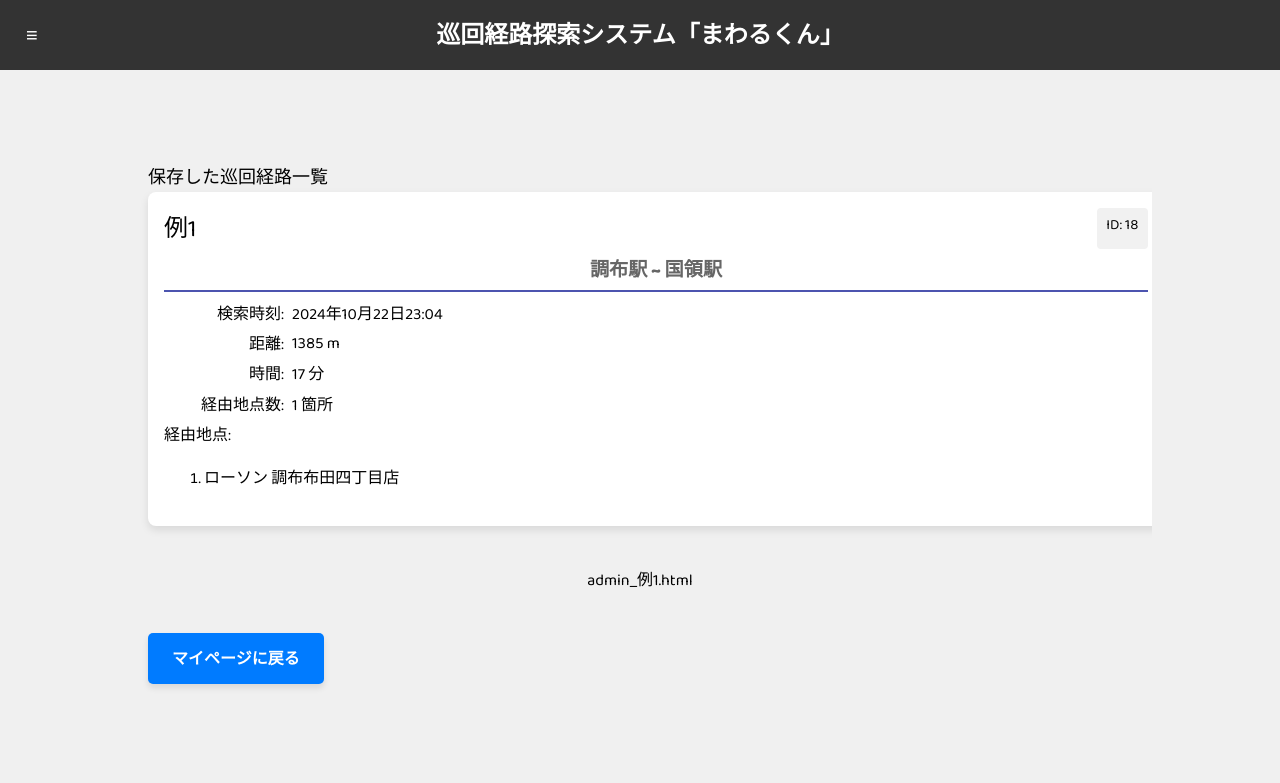
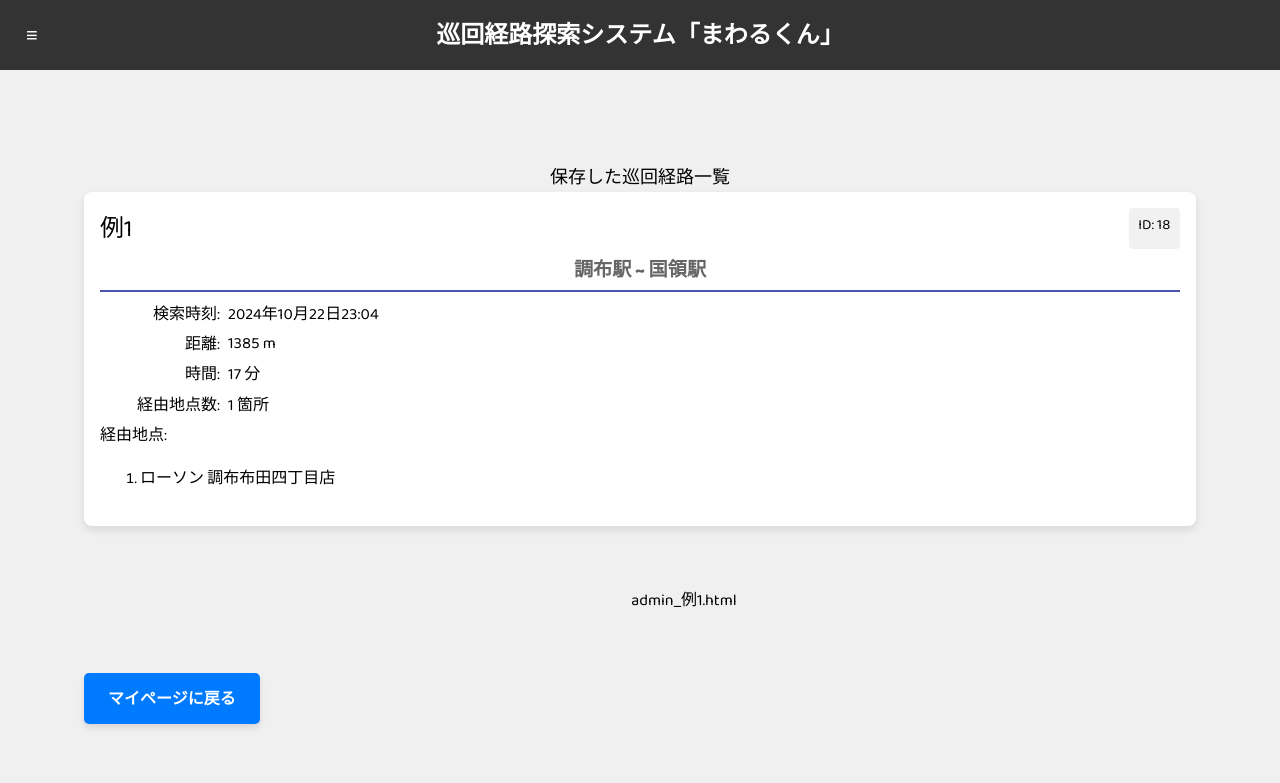
Before and after one commit to KeiNagaoka/routing_System, a Django app: a page that uses routing/templates/route_display.html in a window 1280 px wide. Shown: the top 783 px of the page. Run offline with Django 5.2, Linux system fonts and the light colour scheme; a user stored in the database is signed in; data comes from the database, SQL or seed files in the repository; both versions use the stored data as it was after the commit; parts of the project's set-up code (start-up, migrations or seed data) failed here and were passed over.

Commit message:
バグ修正中

```diff
--- a/routing/templates/index.html
+++ b/routing/templates/index.html
@@ -55,6 +55,7 @@
                     </div>
                     <h3>{{ route.start_spot }} ~ {{ route.goal_spot }}</h3>
                 </div>
+
                 <div class="route-details">
                     <p>
                         <span>検索時刻:</span>
@@ -76,6 +77,9 @@
                         <span class="time">{{ route.time }} 分</span>
                     </p>
 
+                </div>
+
+                <div class="route-actions">
                     <a href="{% url 'accounts:route_display' %}?title={{ route.title }}" class="btn btn-primary">詳細を表示</a>
                 </div>
 
--- a/routing/templates/route_display.html
+++ b/routing/templates/route_display.html
@@ -21,6 +21,7 @@
                 </div>
                 <h3>{{ route.start_spot }} ~ {{ route.goal_spot }}</h3>
             </div>
+
             <div class="route-details">
                 <p>
                     <span>検索時刻:</span>
--- a/routing/templates/static/css/display_styles.css
+++ b/routing/templates/static/css/display_styles.css
@@ -1,9 +1,27 @@
 .container {
     width: 100%; /* 画面幅に合わせる */
-    max-width: 80%; /* 必要に応じて最大幅を調整 */
+    max-width: 90%; /* 必要に応じて最大幅を調整 */
 
     margin: 2rem auto;
 }
+
+
+/* route_display_styles.css */
+.route_container {
+    text-align: center;
+    margin-bottom: 20px;
+}
+
+.route_html {
+    justify-content: center;
+    width: 200%; /* 横幅を100%に設定 */
+    max-width: 1200px; /* 必要に応じて最大幅を設定 */
+    height: 100%; /* 高さを設定（必要に応じて調整） */
+    margin: 0 auto; /* 中央揃え */
+    padding: 20px; /* 必要に応じてパディングを設定 */
+    box-sizing: border-box; /* パディングやボーダーを含めて幅を計算 */
+}
+
 
 .search-container {
     display: flex;
@@ -201,8 +219,12 @@ form {
     gap: 5px; /* フォーム要素間のスペース */
 }
 
-
-
+/* display_styles.css */
+.mypage {
+    display: flex;
+    justify-content: space-between; /* 左右に要素を配置 */
+    align-items: center; /* 必要に応じて垂直方向の中央揃え */
+}
 
 /* ページネーションのスタイル */
 .pagination {
--- a/routing/templates/static/css/mypage_styles.css
+++ b/routing/templates/static/css/mypage_styles.css
@@ -30,21 +30,20 @@
     margin: 12px 0; /* 上下に20pxの間隔を設定 */
 }
 
-
-/* 経路リストのスタイル */
 .route-list {
     display: grid;
     grid-template-columns: 1fr; /* 1列に変更 */
     gap: 1.5rem;
+    width: 100%; /* 親要素の幅を100%に設定 */
 }
 
-/* 各経路のカードスタイル */
 .route-card {
     background-color: white;
     border-radius: 8px;
     box-shadow: 0 4px 8px rgba(0, 0, 0, 0.1);
     padding: 1rem;
     width: 100%; /* 横幅を最大化 */
+    box-sizing: border-box; /* パディングを含めて幅を計算 */
     transition: transform 0.2s, box-shadow 0.2s;
 }
 
@@ -67,6 +66,7 @@
 }
 
 .route-header h3 {
+    text-align: center;
     margin: 0; /* h3のマージンをリセット */
     font-size: 1.2em; /* フォントサイズを調整（必要に応じて） */
     color: #666; /* 色を調整（必要に応じて） */
@@ -77,6 +77,10 @@
     background-color: #f1f1f1;
     padding: 0.3rem 0.6rem;
     border-radius: 4px;
+}
+
+.route-details {
+    text-align: left;
 }
 
 .route-details p {
--- a/routing/views.py
+++ b/routing/views.py
@@ -80,10 +80,17 @@ class SearchingView(TemplateView):
         text = ""
         routes = []
         spot_num = 1
+        start_spot = ""
+        goal_spot = ""
+        via_spots = [{"idx":i,
+                      "name":""}
+                      for i in range(1,11)]
 
         range10 = list(range(1,11))
         data = {'routes':routes,
-                'range10':range10,
+                'start_spot':start_spot,
+                'goal_spot':goal_spot,
+                'via_spots':via_spots,
                 }
         return render(request, 'routesearch.html', data)
 
@@ -95,6 +102,9 @@ class SearchingView(TemplateView):
         user = request.user
         via_spots_num = request.POST.get('number_spot')
         print(f"via_spots_num:{via_spots_num}/{type(via_spots_num)}")
+        via_spots = [{"idx":i,
+                      "name":""}
+                      for i in range(1,11)]
 
         # node_dfとspot_info_df
         range10 = list(range(1,11))
@@ -124,7 +134,7 @@ class SearchingView(TemplateView):
                     'start_spot':start_spot,
                     'goal_spot':goal_spot,
                     'ainm_tags':str(aim_tags),
-                    'range10':range10,
+                    'via_spots':via_spots,
                     }
         else:
             # 無効なタグが入力された場合
--- a/routingSystem/backend/tsp_solve.py
+++ b/routingSystem/backend/tsp_solve.py
@@ -593,7 +593,6 @@ def tsp_execute(node_df=node_df,
 			via_spots = []
 
 		info_json = {
-			"name":f'経路{route_index+1}',
 			"order":spots,
 			"map_html_str":map_html_str,
 			"distance":dist,
@@ -604,6 +603,10 @@ def tsp_execute(node_df=node_df,
 		timelist.append(time.time())
 		print(f"info_json生成:{timelist[-1]-timelist[-2]}秒")
 
+	# distanceが小さい順に並び替え
+	info_json_list = sorted(info_json_list, key=lambda x: x["distance"])
+	for idx, info_json in enumerate(info_json_list):
+		info_json_list[idx]["name"] = f"経路{idx+1}"
 	info_json_list_shrinked = [{key:val for key,val in info_json.items() if key != "map_html_str"} for info_json in info_json_list]
 	print(f"info_json_list:{info_json_list_shrinked}")
 	return info_json_list
```
Also changed, not shown: routing/templates/routesearch.html (+11 -9 lines), db.sqlite3.
